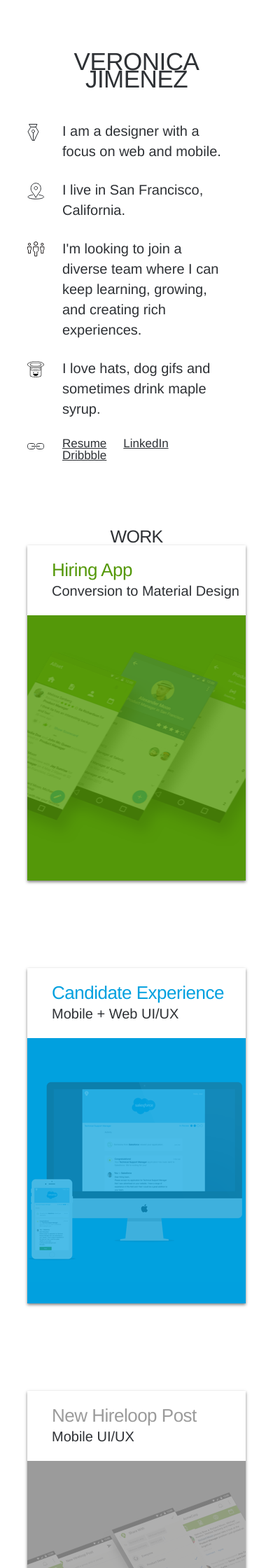
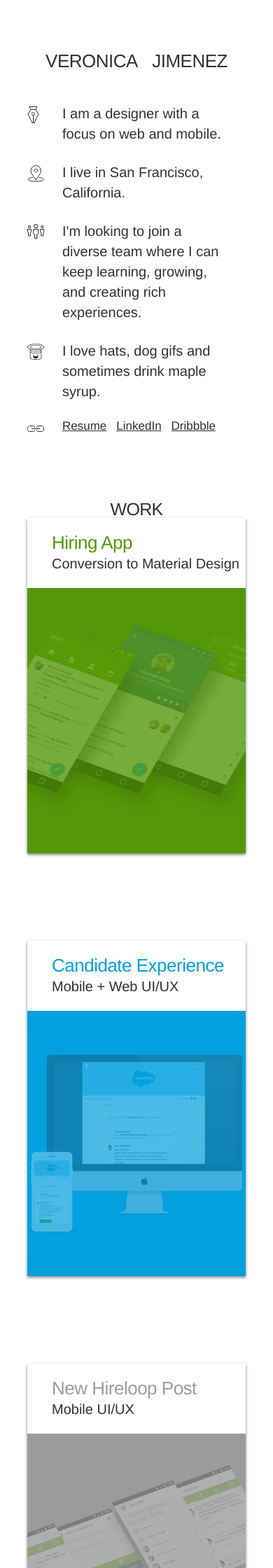
Before and after one commit to vnikajimenez/vnikajimenez.github.com, a Jekyll site: the page built from index.html, in a window 390 px wide. Shown: the top 2240 px of the page at 70% size. Built offline with Jekyll 4.4.1, drawn with Linux system fonts in a browser that asks for light colours; nearby versions of some CDN libraries.

Commit message:
fixed details in mobile

```diff
--- a/_sass/_mobile.scss
+++ b/_sass/_mobile.scss
@@ -2,7 +2,7 @@
 
   h1 {
 
-   font-size: 30px;
+   font-size: 26px;
 
   }
 
@@ -13,7 +13,7 @@
 
   h3  {
 
-    font-size: 24px;
+    font-size: 22px;
     line-height: 37px;
   }
 
@@ -24,6 +24,9 @@
 
   a {
     font-size: 17px;
+    margin-bottom: 30px;
+    margin-right: 10px;
+
   }
 
   .wrapper {
@@ -46,6 +49,11 @@
       float: none;
       margin: 0px;
       width: 100%;
+
+      .column-top-margin{
+
+      font-size: 26px;
+      }
 
       .blurb-line {
         .text {
```
Also changed, not shown: 2 other files.
